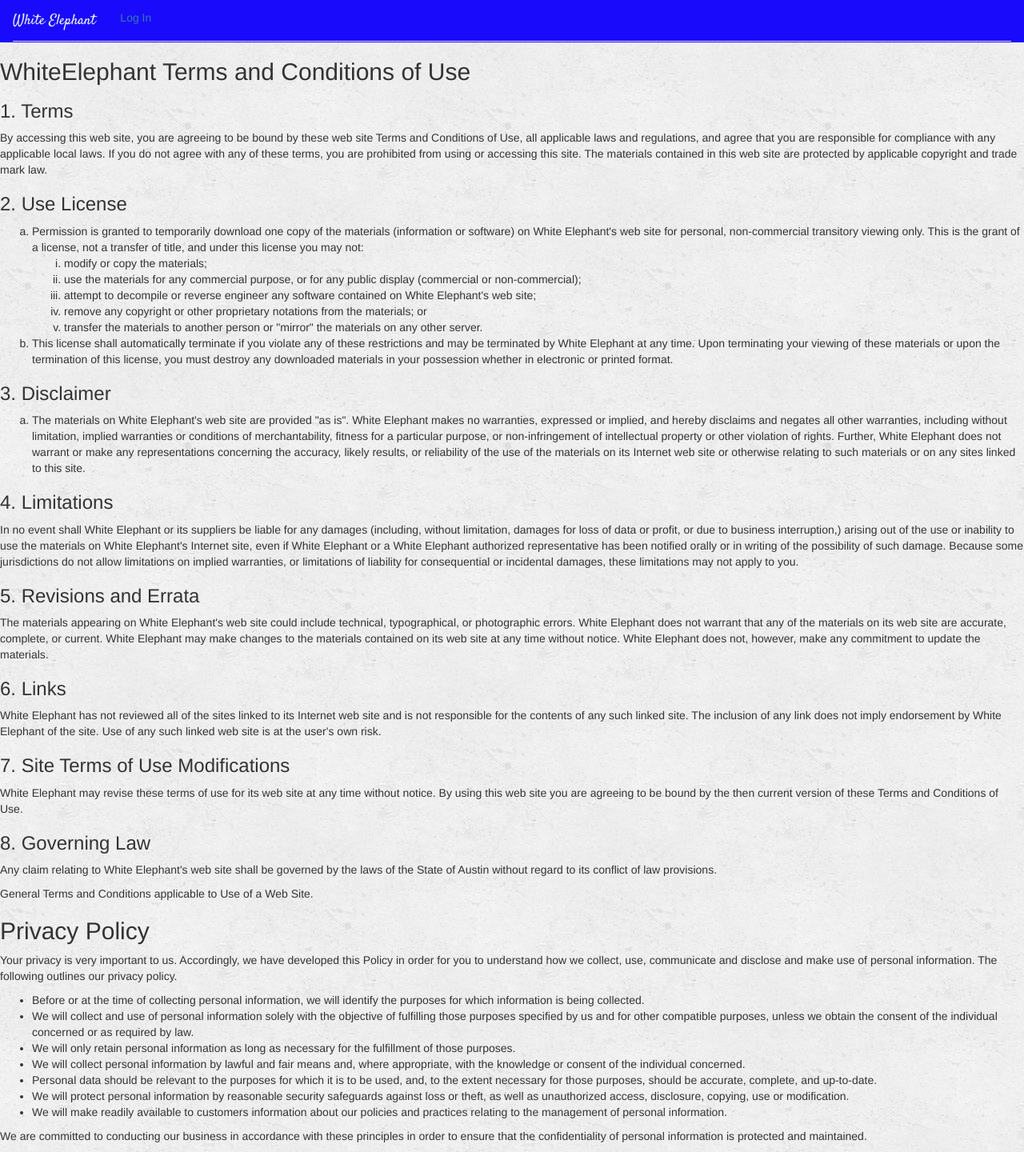
After one commit to jgrivera/WhiteElephant, a Django app: page /policyandagreement/ in a window 1280 px wide. The commit adds this page. Shown: the whole page at 80% size. Run offline with Django 3.2, Linux system fonts and the light colour scheme; some libraries are stand-ins or nearby versions.

Commit message:
added privacy and terms of service to login and register

```diff
--- a/WhiteElephant/settings.py
+++ b/WhiteElephant/settings.py
@@ -68,7 +68,7 @@
     },
 ]
 
-WSGI_APPLICATION = 'WhiteElephant.wsgi.application'
+#WSGI_APPLICATION = 'WhiteElephant.wsgi.application'
 
 # Database
 #DATABASES = {
@@ -80,8 +80,8 @@
 
 DATABASES = {
      'default': {
-         'ENGINE': 'django.db.backends.mysql',
-         # 'ENGINE': 'mysql.connector.django',
+         #'ENGINE': 'django.db.backends.mysql',
+         'ENGINE': 'mysql.connector.django',
          'NAME': 'mydb',
          'USER': 'root',
          'PASSWORD': 'root',
--- a/game/templates/game/login.html
+++ b/game/templates/game/login.html
@@ -52,6 +52,9 @@
                 <div class="panel-footer">
                     Don't have an account? <a href="{% url 'game:register' %}">Click here</a> to register.
                 </div>
+                <div class="panel-footer">
+                    By proceeding, you agree to our <a href="{% url 'game:policyandagreement' %}" target="_blank">Privacy Policy and Terms of Use.</a>
+                </div>
             </div>
         </div>
     </div>
--- /dev/null
+++ b/game/templates/game/policyandagreement.html
@@ -0,0 +1,139 @@
+{% extends 'game/base_visitor.html' %}
+{% block title %}WhiteElephant Terms and Conditions of Use{% endblock %}
+{% block register_active %}active{% endblock %}
+
+{% block body %}
+<h2>
+	WhiteElephant Terms and Conditions of Use
+</h2>
+
+<h3>
+	1. Terms
+</h3>
+
+<p>
+	By accessing this web site, you are agreeing to be bound by these
+	web site Terms and Conditions of Use, all applicable laws and regulations,
+	and agree that you are responsible for compliance with any applicable local
+	laws. If you do not agree with any of these terms, you are prohibited from
+	using or accessing this site. The materials contained in this web site are
+	protected by applicable copyright and trade mark law.
+</p>
+
+<h3>
+	2. Use License
+</h3>
+
+<ol type="a">
+	<li>
+		Permission is granted to temporarily download one copy of the materials
+		(information or software) on White Elephant's web site for personal,
+		non-commercial transitory viewing only. This is the grant of a license,
+		not a transfer of title, and under this license you may not:
+
+		<ol type="i">
+			<li>modify or copy the materials;</li>
+			<li>use the materials for any commercial purpose, or for any public display (commercial or non-commercial);</li>
+			<li>attempt to decompile or reverse engineer any software contained on White Elephant's web site;</li>
+			<li>remove any copyright or other proprietary notations from the materials; or</li>
+			<li>transfer the materials to another person or "mirror" the materials on any other server.</li>
+		</ol>
+	</li>
+	<li>
+		This license shall automatically terminate if you violate any of these restrictions and may be terminated by White Elephant at any time. Upon terminating your viewing of these materials or upon the termination of this license, you must destroy any downloaded materials in your possession whether in electronic or printed format.
+	</li>
+</ol>
+
+<h3>
+	3. Disclaimer
+</h3>
+
+<ol type="a">
+	<li>
+		The materials on White Elephant's web site are provided "as is". White Elephant makes no warranties, expressed or implied, and hereby disclaims and negates all other warranties, including without limitation, implied warranties or conditions of merchantability, fitness for a particular purpose, or non-infringement of intellectual property or other violation of rights. Further, White Elephant does not warrant or make any representations concerning the accuracy, likely results, or reliability of the use of the materials on its Internet web site or otherwise relating to such materials or on any sites linked to this site.
+	</li>
+</ol>
+
+<h3>
+	4. Limitations
+</h3>
+
+<p>
+	In no event shall White Elephant or its suppliers be liable for any damages (including, without limitation, damages for loss of data or profit, or due to business interruption,) arising out of the use or inability to use the materials on White Elephant's Internet site, even if White Elephant or a White Elephant authorized representative has been notified orally or in writing of the possibility of such damage. Because some jurisdictions do not allow limitations on implied warranties, or limitations of liability for consequential or incidental damages, these limitations may not apply to you.
+</p>
+
+<h3>
+	5. Revisions and Errata
+</h3>
+
+<p>
+	The materials appearing on White Elephant's web site could include technical, typographical, or photographic errors. White Elephant does not warrant that any of the materials on its web site are accurate, complete, or current. White Elephant may make changes to the materials contained on its web site at any time without notice. White Elephant does not, however, make any commitment to update the materials.
+</p>
+
+<h3>
+	6. Links
+</h3>
+
+<p>
+	White Elephant has not reviewed all of the sites linked to its Internet web site and is not responsible for the contents of any such linked site. The inclusion of any link does not imply endorsement by White Elephant of the site. Use of any such linked web site is at the user's own risk.
+</p>
+
+<h3>
+	7. Site Terms of Use Modifications
+</h3>
+
+<p>
+	White Elephant may revise these terms of use for its web site at any time without notice. By using this web site you are agreeing to be bound by the then current version of these Terms and Conditions of Use.
+</p>
+
+<h3>
+	8. Governing Law
+</h3>
+
+<p>
+	Any claim relating to White Elephant's web site shall be governed by the laws of the State of Austin without regard to its conflict of law provisions.
+</p>
+
+<p>
+	General Terms and Conditions applicable to Use of a Web Site.
+</p>
+
+
+
+<h2>
+	Privacy Policy
+</h2>
+
+<p>
+	Your privacy is very important to us. Accordingly, we have developed this Policy in order for you to understand how we collect, use, communicate and disclose and make use of personal information. The following outlines our privacy policy.
+</p>
+
+<ul>
+	<li>
+		Before or at the time of collecting personal information, we will identify the purposes for which information is being collected.
+	</li>
+	<li>
+		We will collect and use of personal information solely with the objective of fulfilling those purposes specified by us and for other compatible purposes, unless we obtain the consent of the individual concerned or as required by law.
+	</li>
+	<li>
+		We will only retain personal information as long as necessary for the fulfillment of those purposes.
+	</li>
+	<li>
+		We will collect personal information by lawful and fair means and, where appropriate, with the knowledge or consent of the individual concerned.
+	</li>
+	<li>
+		Personal data should be relevant to the purposes for which it is to be used, and, to the extent necessary for those purposes, should be accurate, complete, and up-to-date.
+	</li>
+	<li>
+		We will protect personal information by reasonable security safeguards against loss or theft, as well as unauthorized access, disclosure, copying, use or modification.
+	</li>
+	<li>
+		We will make readily available to customers information about our policies and practices relating to the management of personal information.
+	</li>
+</ul>
+
+<p>
+	We are committed to conducting our business in accordance with these principles in order to ensure that the confidentiality of personal information is protected and maintained.
+</p>
+
+{% endblock %}
--- a/game/templates/game/register.html
+++ b/game/templates/game/register.html
@@ -38,6 +38,9 @@
                 <div class="panel-footer">
                     Already have an account? <a href="{% url 'game:login_user' %}">Click here</a> to log in.
                 </div>
+                <div class="panel-footer">
+                    By proceeding, you agree to our <a href="{% url 'game:policyandagreement' %}" target="_blank">Privacy Policy and Terms of Use.</a>
+                </div>
             </div>
         </div>
     </div>
--- a/game/urls.py
+++ b/game/urls.py
@@ -7,6 +7,7 @@
     url(r'^$', views.index, name='index'),
     url(r'^register/$', views.register, name='register'),
     url(r'^login_user/$', views.login_user, name='login_user'),
+    url(r'^policyandagreement/$', views.policyandagreement, name='policyandagreement'),
     url(r'^logout_user/$', views.logout_user, name='logout_user'),
     url(r'^(?P<album_id>[0-9]+)/$', views.detail, name='detail'),
     url(r'^(?P<song_id>[0-9]+)/favorite/$', views.favorite, name='favorite'),
--- a/game/views.py
+++ b/game/views.py
@@ -153,6 +153,9 @@
     }
     return render(request, 'game/login.html', context)
 
+def policyandagreement(request):
+    return render(request, 'game/policyandagreement.html')
+
 
 def login_user(request):
     if request.method == "POST":
```
